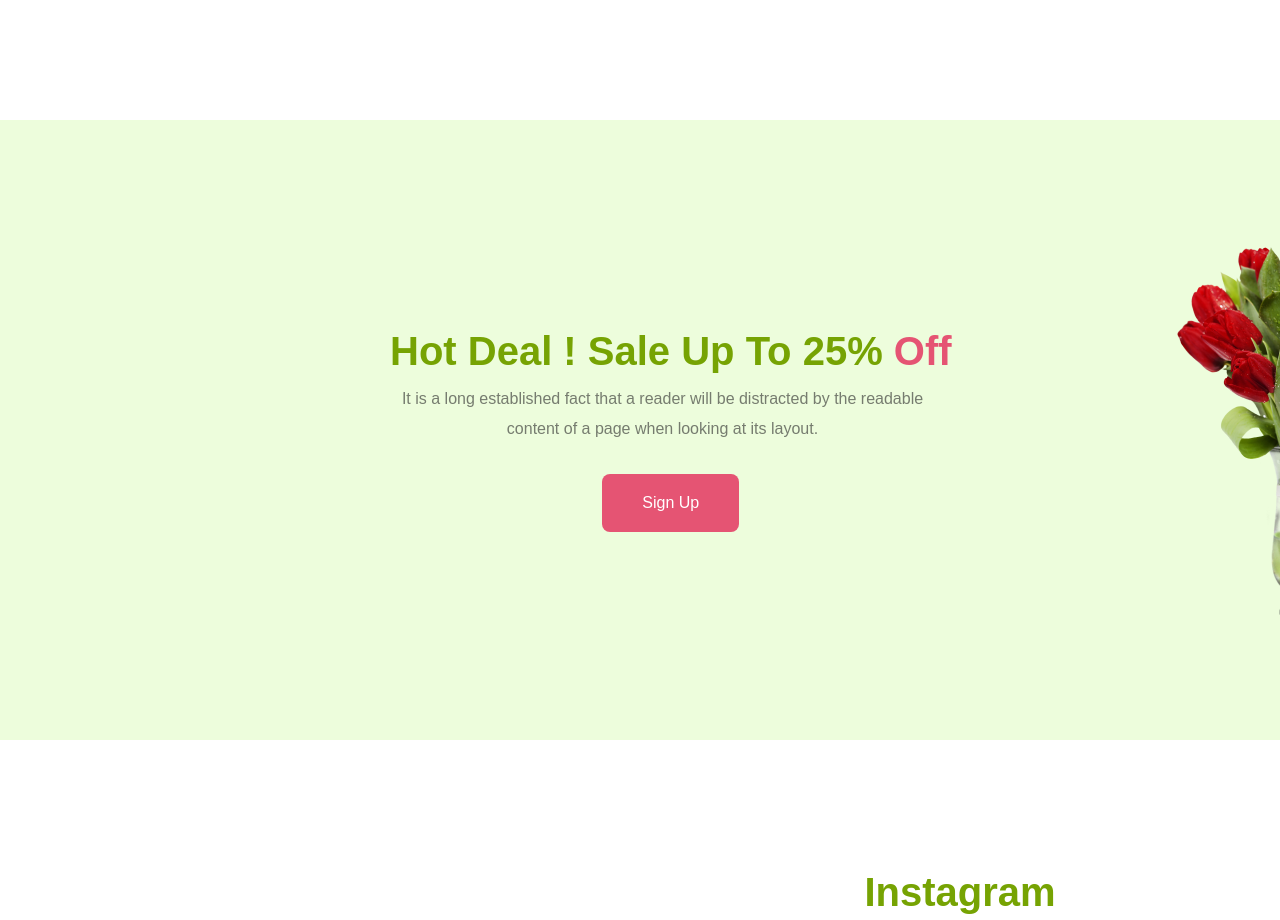
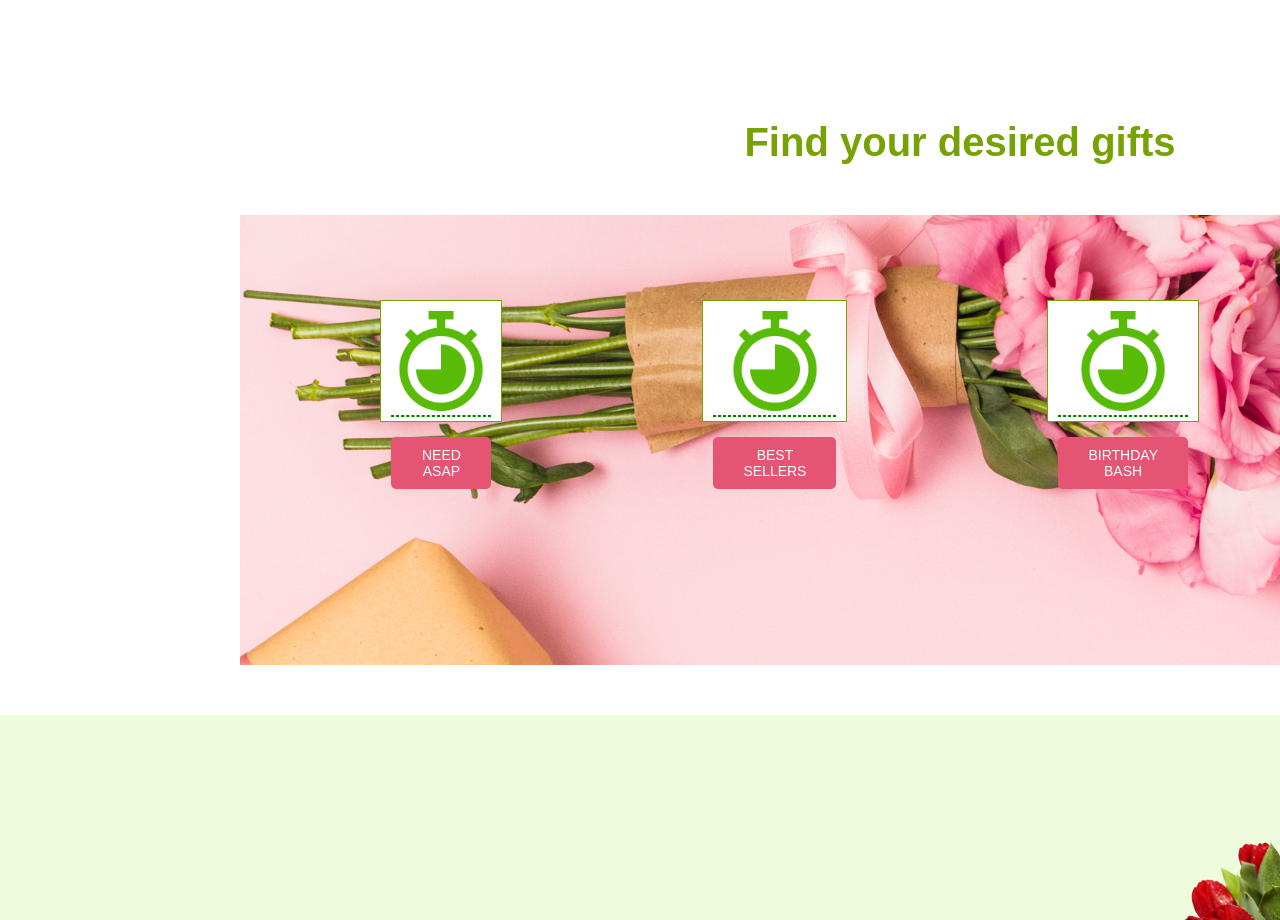
Before and after one commit to ZarinTasminSejuti/flower-shop-website, a plain HTML site: page index.html in a window 1280 px wide. Shown: the part 2220-3140 px from the top of the page. Drawn offline with Linux system fonts and the light colour scheme.

Commit message:
added gift section

```diff
--- a/index.html
+++ b/index.html
@@ -5,7 +5,11 @@
     <meta http-equiv="X-UA-Compatible" content="IE=edge">
     <meta name="viewport" content="width=device-width, initial-scale=1.0">
     <title>Flower Shop</title>
+    <link rel="preconnect" href="https://fonts.googleapis.com">
+    <link rel="preconnect" href="https://fonts.gstatic.com" crossorigin>
+    <link href="https://fonts.googleapis.com/css2?family=Open+Sans:wght@400;700;800&display=swap" rel="stylesheet">
     <link rel="stylesheet" href="style.css">
+    <script src="https://kit.fontawesome.com/043c1ff57e.js" crossorigin="anonymous"></script>
 </head>
 <body>
     <!-- header section -->
@@ -71,6 +75,38 @@
             </div>
         </section>
 
+         <!-- bonus section -->
+         <section class="choose-gift-container">
+            <h2>Find your desired gifts</h2>
+
+            <div class="choose-gift">
+
+                <div class="choose-box-content">
+                    <div class="choose-box-details">
+                        <img src="./images/timer.png" alt="timer">
+                        <hr>
+                        <button class="btn-gift">NEED ASAP</button>
+                    </div>
+
+                    <div class="choose-box-details">
+                        <img src="./images/timer.png" alt="timer">
+                        <hr>
+                        <button class="btn-gift">BEST SELLERS</button>
+                    </div>
+
+                    <div class="choose-box-details">
+                        <img src="./images/timer.png" alt="timer">
+                        <hr>
+                        <button class="btn-gift">BIRTHDAY BASH</button>
+                    </div>
+                    <div class="choose-box-details">
+                        <img src="./images/timer.png" alt="timer">
+                        <hr>
+                        <button class="btn-gift">NEW ARRIVAL</button>
+                    </div>
+                </div>
+            </div>
+        </section>
 
         <!-- sale section -->
         <section>
@@ -83,6 +119,7 @@
                 <img src="./images/pngwing 8.png" alt="flower image">
             </div>
         </section>
+
 
 
         <!-- instagram section -->
--- a/style.css
+++ b/style.css
@@ -2,7 +2,6 @@
   margin: 0;
   padding: 0;
 }
-
 
 /* general html tag */
 body {
@@ -10,7 +9,6 @@ body {
   width: 1920px;
   font-family: Arial, sans-serif;
 }
-
 
 /* header section styles */
 .banner-container {
@@ -54,7 +52,6 @@ body {
   width: 635px;
   height: 800px;
 }
-
 
 /* featured section styles */
 
@@ -122,7 +119,6 @@ body {
   color: #76a303;
 }
 
-
 /* delivery-support-section styles */
 .delivery-support-container {
   width: 1440px;
@@ -154,6 +150,62 @@ body {
   width: 300px;
 }
 
+/* choose gift section style */
+
+.choose-gift-container > h2 {
+  color: #76a303;
+  font-size: 40px;
+  text-align: center;
+}
+
+.choose-gift {
+  text-align: center;
+  width: 1440px;
+  height: 450px;
+  margin: 50px auto;
+  position: relative;
+  background-image: url("./images/gift.jpeg");
+  /* background-image: url("./images/Rectangle 9.png"); */
+  background-repeat: no-repeat;
+}
+
+.choose-box-content {
+  display: flex;
+  justify-content: center;
+  align-items: center;
+  gap: 200px;
+  padding: 85px 175px;
+}
+
+.choose-box-details img {
+  width: 100px;
+  height: 100px;
+}
+.choose-box-details {
+  background-color: #fff;
+  border: 1px solid #76a303;
+  width: 500px;
+  height: 100px;
+  padding: 10px;
+  /* box-shadow: 0 6px 50px 0px rgba(0, 0, 0, 0.06); */
+}
+hr {
+  border: 1px dashed green;
+  margin: 2s0px 0px;
+}
+
+.btn-gift {
+  color: #fff;
+  background-color: #e55473;
+  border-style: none;
+  border-radius: 5px;
+  font-size: 14px;
+  padding: 10px 30px;
+  margin-top: 20px;
+}
+.choose-box-details {
+  color: #76a303;
+}
 
 /* sale section style */
 .text-primary {
@@ -178,21 +230,20 @@ body {
   text-align: center;
 }
 
-
 /* instagram section style */
-.instagram-container{
+.instagram-container {
   margin: 130px auto;
   text-align: center;
   width: 1440px;
 }
 
-.instagram-header{
+.instagram-header {
   font-size: 40px;
   color: #76a303;
   margin-bottom: 25px;
 }
 
-.instagram-paragraph{
+.instagram-paragraph {
   margin: 0 auto;
   font-size: 16px;
   line-height: 30px;
@@ -200,14 +251,14 @@ body {
   width: 545px;
 }
 
-.instagram-images{
+.instagram-images {
   display: flex;
   justify-content: space-around;
   margin-top: 45px;
 }
 
 /* form style section */
-.form-container{
+.form-container {
   margin: 130px auto;
   text-align: center;
   width: 1440px;
@@ -216,22 +267,21 @@ body {
   background-repeat: no-repeat;
 }
 
-.form-section{
+.form-section {
   display: flex;
   text-align: center;
   justify-content: space-between;
   margin: 50px 285px 120px;
-
 }
 
-.form-header{
+.form-header {
   font-size: 40px;
   color: #76a303;
   margin-bottom: 15px;
   padding-top: 120px;
 }
 
-.form-section input[type="email"]{
+.form-section input[type="email"] {
   width: 70%;
   font-size: 14px;
   border: 0;
@@ -243,27 +293,27 @@ body {
 }
 
 /* footer section style */
-.footer-container{
+.footer-container {
   text-align: center;
   background-color: black;
   width: 1920px;
   height: 450px;
   color: #fff;
 }
-.logo{
+.logo {
   padding: 130px 650px 20px;
   color: #76a303;
   font-size: 60px;
 }
-.footer-paragraph{
+.footer-paragraph {
   margin: 0 auto;
   font-size: 16px;
   line-height: 30px;
-  color: rgba(255, 255, 255, 0.90);
+  color: rgba(255, 255, 255, 0.9);
   width: 545px;
 }
 
-.copyright{
-  color: rgba(255, 255, 255, 0.40);
+.copyright {
+  color: rgba(255, 255, 255, 0.4);
   margin-top: 32px;
 }
```
Also changed, not shown: images/gift.jpeg (added), images/timer.png (added).
